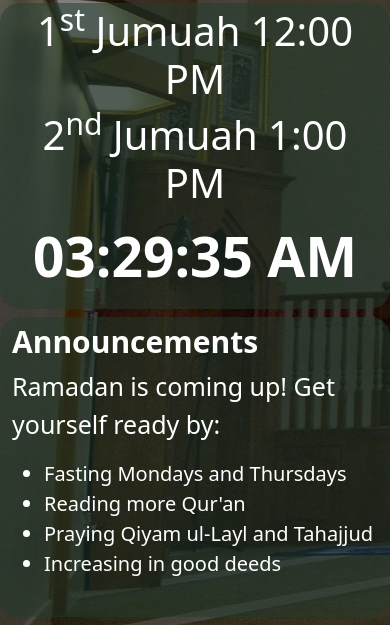
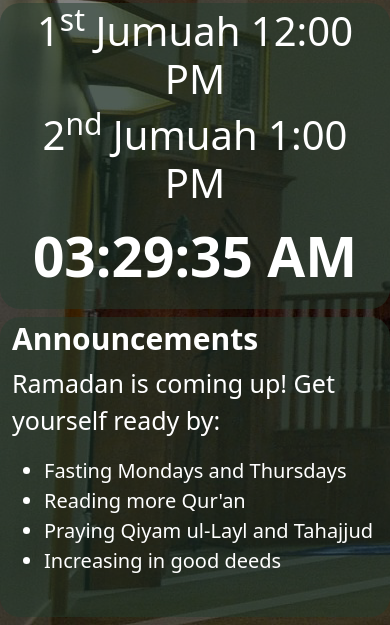
Before and after one commit to fizzlewiththesizzle/alsalamPrayerTimes, a Flask app: template templates/prayer.html in a window 390 px wide. Shown: the part 613-1238 px from the top of the page. Run offline with Flask 2, Linux system fonts and the light colour scheme; the template is opened without the code that fills it: most values are stand-ins (such as "Sample title", 1, 10 or a date in 2020).

Commit message:
fix container padding

```diff
--- a/static/style.css
+++ b/static/style.css
@@ -89,4 +89,10 @@ tr {
 	.h1{
 		font-size: 30px !important;
 	}
+	.announcements{
+		padding-top: 2%;
+	}
+	.jumuah{
+		padding-top: 2%;
+	}
 }
--- a/templates/prayer.html
+++ b/templates/prayer.html
@@ -69,7 +69,7 @@
           </table>
     </div>
 
-    <div class="container" style="padding-top: 1%; padding-bottom: 1%; margin-top: 2%; margin-bottom: 2%;">
+    <div class="container jumuah" style="padding-top: 1%; padding-bottom: 1%; margin-top: 2%; margin-bottom: 2%;">
         <figure class="text-center">
             <h1 class="display-5" >1<sup>st</sup> Jumuah 12:00 PM</h1>
             <h1 class="display-5" >2<sup>nd</sup> Jumuah 1:00 PM</h1>
@@ -80,7 +80,7 @@
         </figure>
     </div>
 
-    <div class="container announcements" style="padding-top: 2%; padding-bottom: 2%; margin-top: 1%; margin-bottom: 2%;">
+    <div class="container announcements" style="padding-top: 1%; padding-bottom: 1%; margin-top: 1%; margin-bottom: 2%;">
       <h1 class="h1">Announcements</h1>
       <blockquote class="blockquote">
         <p class="message">Ramadan is coming up! Get yourself ready by: </p>
```
